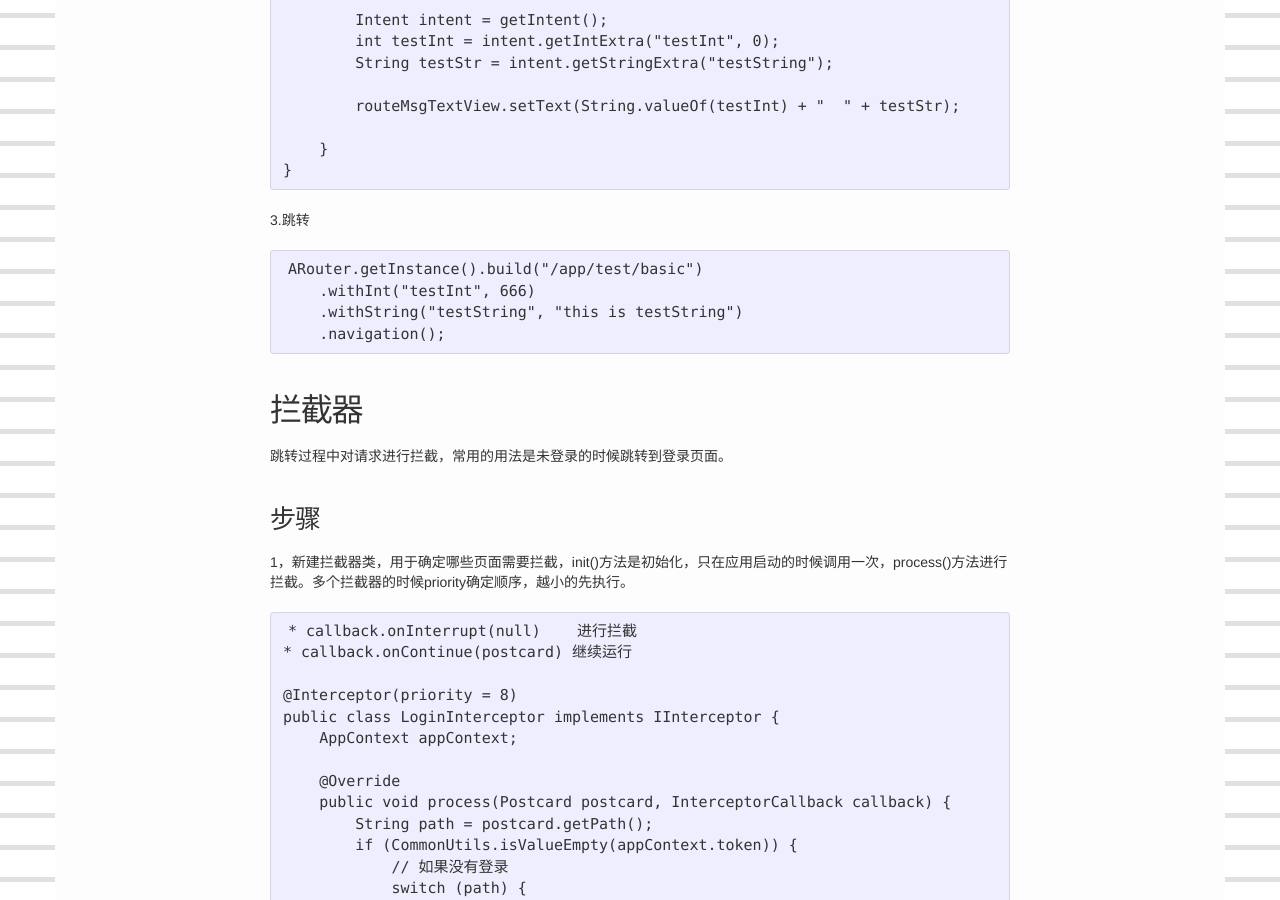
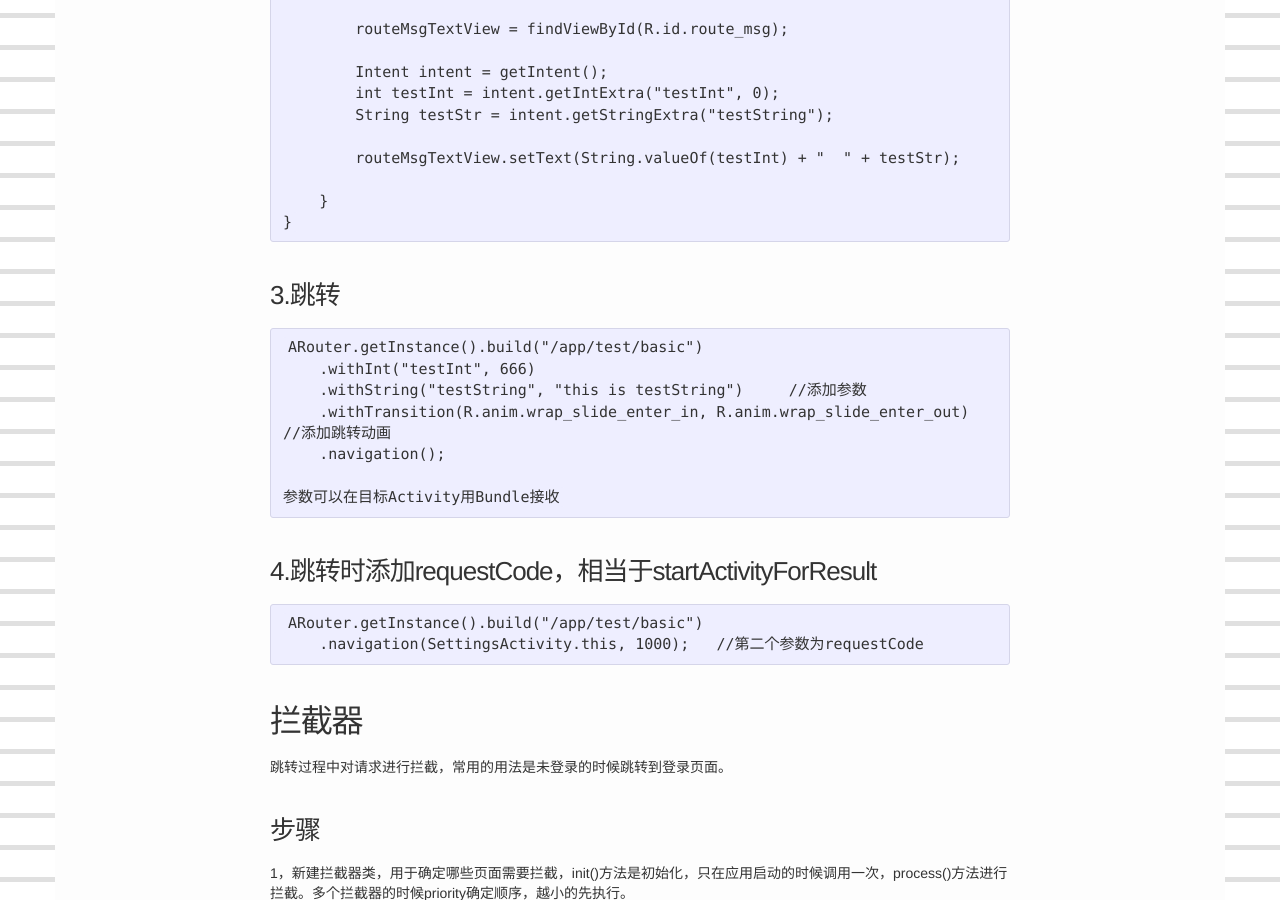
Before and after one commit to viator42/viator42.github.io, a Jekyll site: the page built from _posts/2019-1-4-android-arouter.markdown, in a window 1280 px wide and 900 px high, scrolled down 1242 px. Built offline with Jekyll 4.4.1, drawn with Linux system fonts in a browser that asks for light colours.

Commit message:
update post

```diff
--- a/_posts/2019-1-4-android-arouter.markdown
+++ b/_posts/2019-1-4-android-arouter.markdown
@@ -15,7 +15,7 @@ categories: Android
         annotationProcessor 'com.alibaba:arouter-compiler:1.2.2'
     }
 
-1.在尽量早的地方初始化，比如Application类中
+### 1.在尽量早的地方初始化，比如Application类中
 
     public class AppContext extends Application {
         @Override
@@ -27,7 +27,7 @@ categories: Android
         }
     }
 
-2.跳转的目标Activity添加注解，包括url参数
+### 2.跳转的目标Activity添加注解，包括url参数
 
     @Route(path = "/app/test/basic")
     public class RouteDestActivityActivity extends AppCompatActivity {
@@ -49,12 +49,20 @@ categories: Android
         }
     }
 
-3.跳转
+### 3.跳转
 
     ARouter.getInstance().build("/app/test/basic")
         .withInt("testInt", 666)
-        .withString("testString", "this is testString")
+        .withString("testString", "this is testString")     //添加参数
+        .withTransition(R.anim.wrap_slide_enter_in, R.anim.wrap_slide_enter_out)    //添加跳转动画
         .navigation();
+
+    参数可以在目标Activity用Bundle接收
+
+### 4.跳转时添加requestCode，相当于startActivityForResult
+
+    ARouter.getInstance().build("/app/test/basic")
+        .navigation(SettingsActivity.this, 1000);   //第二个参数为requestCode
 
 ## 拦截器
 
```
